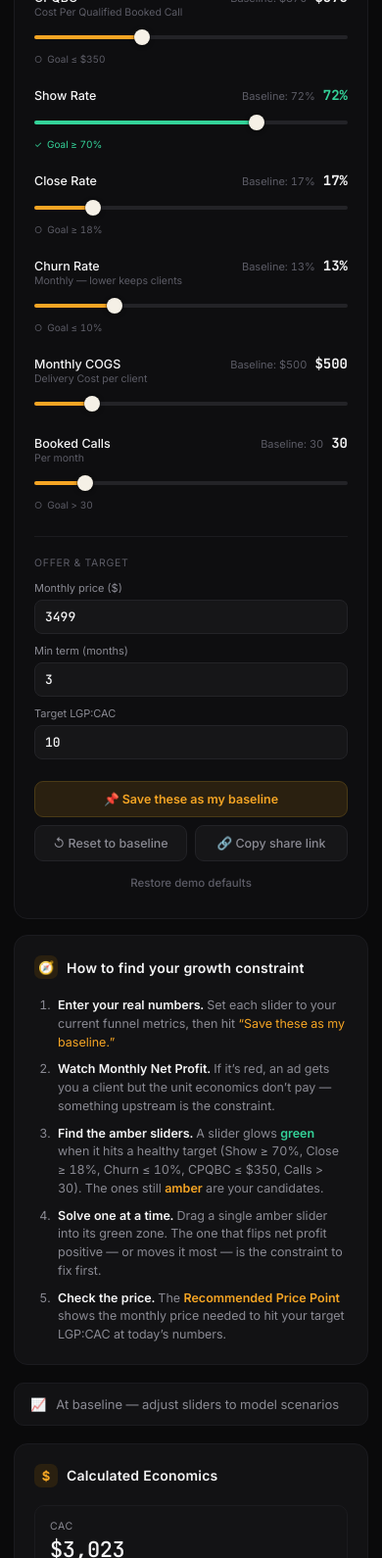
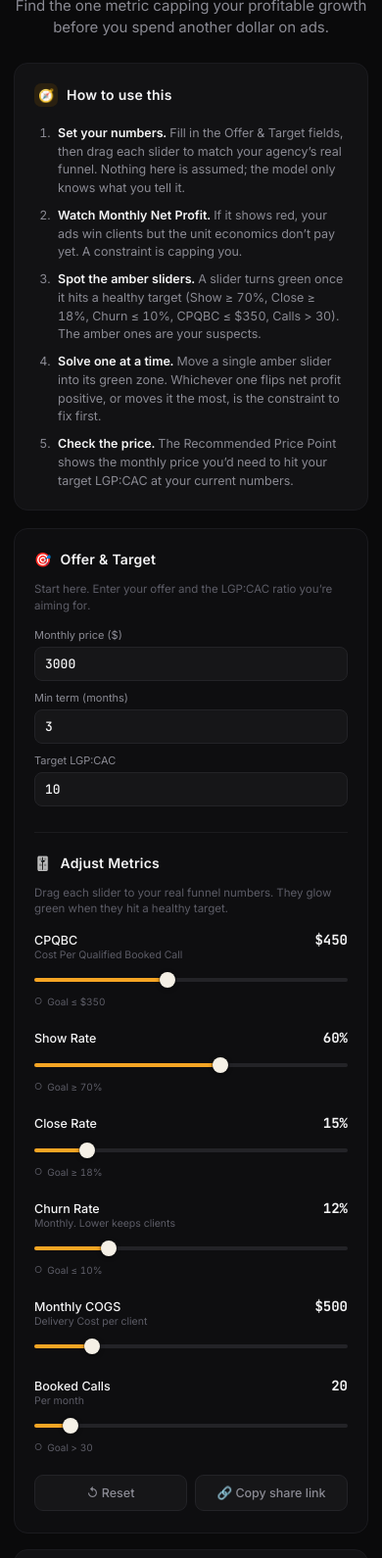
Before and after one commit to aidenfyf/ad-economics-calculator, a plain HTML site: page index.html in a window 390 px wide. Shown: the part 88-1678 px from the top of the page at 98% size. Drawn offline with Linux system fonts and the light colour scheme.

Commit message:
Restructure: drop baseline concept, add hero + lead with instructions
- Remove the fixed "baseline" framing entirely; sliders are now purely
  the visitor's own inputs (no "Baseline:" labels, no save/reset-to-baseline)
- Add hero with title "Ad Constraint Calculator" and breathing room
- Move instructions directly below the title as the first thing read;
  removed em dashes from all prose
- Reorder controls panel: "Offer & Target" first, "Adjust Metrics" below
- Cap page width at 1140px so layout never stretches edge-to-edge
- Sliders start at generic placeholders (below target = amber) to signal
  they must be set to real numbers

Co-Authored-By: Claude Opus 4.8 (1M context) <noreply@anthropic.com>

```diff
--- a/app.js
+++ b/app.js
@@ -1,74 +1,63 @@
 /* ============================================================
-   Growth Constraint Modeler — AI Agency Ad Economics
-   Live unit-economics model. Move a slider, watch every
-   downstream metric recompute. Sliders glow green when a
-   metric hits a healthy target — the amber ones are your
-   constraints. Settings persist locally and via share links.
+   Ad Constraint Calculator — AI Agency Ad Economics
+   Live unit-economics model. The visitor sets their own funnel
+   numbers; every downstream metric recomputes instantly.
+   Sliders glow green when a metric hits a healthy target, so
+   the amber ones are the constraints to solve for.
+   Settings persist locally and via share links.
    ============================================================ */
 
 // ---- Slider definitions ----
 // `good` returns true when the metric is in a healthy zone (glows green).
 // `goal` is the human-readable target shown under each slider.
+// `start` is a generic placeholder, deliberately below target so the
+// visitor sees amber until they enter their real numbers.
 const SLIDERS = [
-  { id: 'cpqbc',     label: 'CPQBC',        sub: 'Cost Per Qualified Booked Call', min: 50,  max: 1000, step: 5,  base: 370, fmt: 'usd', goal: 'Goal ≤ $350',  good: v => v <= 350 },
-  { id: 'showRate',  label: 'Show Rate',    sub: '',                               min: 0,   max: 100,  step: 1,  base: 72,  fmt: 'pct', goal: 'Goal ≥ 70%',   good: v => v >= 70  },
-  { id: 'closeRate', label: 'Close Rate',   sub: '',                               min: 0,   max: 100,  step: 1,  base: 17,  fmt: 'pct', goal: 'Goal ≥ 18%',   good: v => v >= 18  },
-  { id: 'churnRate', label: 'Churn Rate',   sub: 'Monthly — lower keeps clients',  min: 1,   max: 50,   step: 1,  base: 13,  fmt: 'pct', goal: 'Goal ≤ 10%',   good: v => v <= 10  },
-  { id: 'cogs',      label: 'Monthly COGS', sub: 'Delivery Cost per client',       min: 0,   max: 3000, step: 10, base: 500, fmt: 'usd', goal: '',             good: () => false   },
-  { id: 'calls',     label: 'Booked Calls', sub: 'Per month',                      min: 1,   max: 200,  step: 1,  base: 30,  fmt: 'num', goal: 'Goal > 30',    good: v => v > 30   },
+  { id: 'cpqbc',     label: 'CPQBC',        sub: 'Cost Per Qualified Booked Call', min: 50,  max: 1000, step: 5,  start: 450, fmt: 'usd', goal: 'Goal ≤ $350',  good: v => v <= 350 },
+  { id: 'showRate',  label: 'Show Rate',    sub: '',                               min: 0,   max: 100,  step: 1,  start: 60,  fmt: 'pct', goal: 'Goal ≥ 70%',   good: v => v >= 70  },
+  { id: 'closeRate', label: 'Close Rate',   sub: '',                               min: 0,   max: 100,  step: 1,  start: 15,  fmt: 'pct', goal: 'Goal ≥ 18%',   good: v => v >= 18  },
+  { id: 'churnRate', label: 'Churn Rate',   sub: 'Monthly. Lower keeps clients',   min: 1,   max: 50,   step: 1,  start: 12,  fmt: 'pct', goal: 'Goal ≤ 10%',   good: v => v <= 10  },
+  { id: 'cogs',      label: 'Monthly COGS', sub: 'Delivery Cost per client',       min: 0,   max: 3000, step: 10, start: 500, fmt: 'usd', goal: '',             good: () => false   },
+  { id: 'calls',     label: 'Booked Calls', sub: 'Per month',                      min: 1,   max: 200,  step: 1,  start: 20,  fmt: 'num', goal: 'Goal > 30',    good: v => v > 30   },
 ];
 
 const OFFER_KEYS = ['price', 'minTerm', 'targetRatio'];
-const OFFER_DEFAULTS = { price: 3499, minTerm: 3, targetRatio: 10 };
+const OFFER_START = { price: 3000, minTerm: 3, targetRatio: 10 };
 
-// Demo defaults (factory reset target)
-const DEMO = {
-  sliders: Object.fromEntries(SLIDERS.map(s => [s.id, s.base])),
-  offer: { ...OFFER_DEFAULTS },
+const DEFAULTS = {
+  sliders: Object.fromEntries(SLIDERS.map(s => [s.id, s.start])),
+  offer: { ...OFFER_START },
 };
 
-const STORE_KEY = 'aec_v1';
+const STORE_KEY = 'aec_v2';
 
-// ---------------- live + baseline state ----------------
-let state       = { ...DEMO.sliders };  // current slider values
-let OFFER       = { ...DEMO.offer };     // current offer values
-let baseSliders = { ...DEMO.sliders };  // personalized baseline
-let baseOffer   = { ...DEMO.offer };
+// ---------------- live state ----------------
+let state = { ...DEFAULTS.sliders };
+let OFFER = { ...DEFAULTS.offer };
 
 // ---------------- persistence ----------------
 function persist() {
-  try {
-    localStorage.setItem(STORE_KEY, JSON.stringify({ state, OFFER, baseSliders, baseOffer }));
-  } catch (e) { /* storage unavailable — fail silent */ }
+  try { localStorage.setItem(STORE_KEY, JSON.stringify({ state, OFFER })); }
+  catch (e) { /* storage unavailable — fail silent */ }
 }
-
 function loadFromStorage() {
   try {
     const raw = localStorage.getItem(STORE_KEY);
-    if (!raw) return false;
+    if (!raw) return;
     const d = JSON.parse(raw);
-    if (d.state)       state       = { ...DEMO.sliders, ...d.state };
-    if (d.OFFER)       OFFER       = { ...DEMO.offer, ...d.OFFER };
-    if (d.baseSliders) baseSliders = { ...DEMO.sliders, ...d.baseSliders };
-    if (d.baseOffer)   baseOffer   = { ...DEMO.offer, ...d.baseOffer };
-    return true;
-  } catch (e) { return false; }
+    if (d.state) state = { ...DEFAULTS.sliders, ...d.state };
+    if (d.OFFER) OFFER = { ...DEFAULTS.offer, ...d.OFFER };
+  } catch (e) { /* ignore */ }
 }
-
 // URL params override current state (for shared links)
 function loadFromUrl() {
   const p = new URLSearchParams(location.search);
   let used = false;
-  SLIDERS.forEach(s => {
-    if (p.has(s.id)) { const v = Number(p.get(s.id)); if (!isNaN(v)) { state[s.id] = clamp(s, v); used = true; } }
-  });
-  OFFER_KEYS.forEach(k => {
-    if (p.has(k)) { const v = Number(p.get(k)); if (!isNaN(v) && v > 0) { OFFER[k] = v; used = true; } }
-  });
+  SLIDERS.forEach(s => { if (p.has(s.id)) { const v = Number(p.get(s.id)); if (!isNaN(v)) { state[s.id] = clamp(s, v); used = true; } } });
+  OFFER_KEYS.forEach(k => { if (p.has(k)) { const v = Number(p.get(k)); if (!isNaN(v) && v > 0) { OFFER[k] = v; used = true; } } });
   return used;
 }
-
-function clamp(s, v) { return Math.min(s.max, Math.max(s.min, v)); }
+const clamp = (s, v) => Math.min(s.max, Math.max(s.min, v));
 
 // ---------------- formatting helpers ----------------
 const usd  = n => '$' + Math.round(n).toLocaleString('en-US');
@@ -85,37 +74,25 @@ SLIDERS.forEach(s => {
   row.innerHTML = `
     <div class="slider-top">
       <div class="slider-label">${s.label}${s.sub ? `<small>${s.sub}</small>` : ''}</div>
-      <div class="slider-readout">
-        <span class="slider-baseline" id="base-${s.id}"></span>
-        <span class="slider-value" id="val-${s.id}"></span>
-      </div>
+      <span class="slider-value" id="val-${s.id}"></span>
     </div>
     <div class="range-wrap">
       <input type="range" id="sl-${s.id}" min="${s.min}" max="${s.max}" step="${s.step}" />
-      <span class="baseline-tick" id="tick-${s.id}"></span>
     </div>
     ${s.goal ? `<div class="slider-goal" id="goal-${s.id}">${s.goal}</div>` : ''}`;
   sliderList.appendChild(row);
 
-  const input = row.querySelector(`#sl-${s.id}`);
-  input.addEventListener('input', () => {
-    state[s.id] = Number(input.value);
+  row.querySelector(`#sl-${s.id}`).addEventListener('input', e => {
+    state[s.id] = Number(e.target.value);
     paintSlider(s);
     render();
     persist();
   });
 });
 
-function positionTick(s) {
-  const tick = document.getElementById('tick-' + s.id);
-  const basePct = (baseSliders[s.id] - s.min) / (s.max - s.min);
-  tick.style.left = `calc(8px + ${basePct} * (100% - 16px))`;
-}
-
 function paintSlider(s) {
   const input = document.getElementById('sl-' + s.id);
   const valEl = document.getElementById('val-' + s.id);
-  const baseEl = document.getElementById('base-' + s.id);
   const v = state[s.id];
 
   input.value = v;
@@ -124,16 +101,13 @@ function paintSlider(s) {
   input.style.setProperty('--fill', fillPct + '%');
   input.style.setProperty('--fill-color', healthy ? 'var(--pos)' : 'var(--accent)');
 
-  baseEl.textContent = `Baseline: ${fmtSlider(s, baseSliders[s.id])}`;
   valEl.textContent = fmtSlider(s, v);
   valEl.classList.toggle('good', healthy);
-  valEl.classList.toggle('changed', !healthy && v !== baseSliders[s.id]);
 
   const goalEl = document.getElementById('goal-' + s.id);
   if (goalEl) goalEl.classList.toggle('met', healthy);
 }
-
-function paintAllSliders() { SLIDERS.forEach(s => { positionTick(s); paintSlider(s); }); }
+function paintAllSliders() { SLIDERS.forEach(paintSlider); }
 
 // ---------------- offer inputs ----------------
 const offerEls = {
@@ -151,23 +125,10 @@ function paintOffer() { OFFER_KEYS.forEach(k => (offerEls[k].value = OFFER[k]));
 
 // ---------------- buttons ----------------
 document.getElementById('resetBtn').addEventListener('click', () => {
-  state = { ...baseSliders };
-  OFFER = { ...baseOffer };
+  state = { ...DEFAULTS.sliders };
+  OFFER = { ...DEFAULTS.offer };
   syncAll(); persist();
-});
-
-document.getElementById('defaultsBtn').addEventListener('click', () => {
-  state = { ...DEMO.sliders };  OFFER = { ...DEMO.offer };
-  baseSliders = { ...DEMO.sliders };  baseOffer = { ...DEMO.offer };
-  syncAll(); persist();
-  toast('Restored demo defaults');
-});
-
-document.getElementById('saveBaselineBtn').addEventListener('click', () => {
-  baseSliders = { ...state };
-  baseOffer = { ...OFFER };
-  paintAllSliders(); render(); persist();
-  toast('Saved as your baseline — this is now your starting point');
+  toast('Reset to default values');
 });
 
 document.getElementById('shareBtn').addEventListener('click', async () => {
@@ -175,12 +136,8 @@ document.getElementById('shareBtn').addEventListener('click', async () => {
   SLIDERS.forEach(s => p.set(s.id, state[s.id]));
   OFFER_KEYS.forEach(k => p.set(k, OFFER[k]));
   const url = `${location.origin}${location.pathname}?${p.toString()}`;
-  try {
-    await navigator.clipboard.writeText(url);
-    toast('Share link copied to clipboard');
-  } catch (e) {
-    prompt('Copy this share link:', url);
-  }
+  try { await navigator.clipboard.writeText(url); toast('Share link copied to clipboard'); }
+  catch (e) { prompt('Copy this share link:', url); }
 });
 
 // ---------------- THE MODEL ----------------
@@ -193,11 +150,11 @@ function compute() {
   const calls = state.calls;
   const price = OFFER.price;
 
-  const closeProb = show * close;                       // call -> client
-  const clients   = calls * closeProb;                  // new clients / month
-  const adSpend   = calls * cpqbc;                       // total ad spend / month
+  const closeProb = show * close;
+  const clients   = calls * closeProb;
+  const adSpend   = calls * cpqbc;
   const cac       = closeProb > 0 ? cpqbc / closeProb : Infinity;
-  const retention = 1 / churn;                           // avg lifetime (months)
+  const retention = 1 / churn;
 
   const monthlyRevenue = clients * price;
   const monthlyCogs    = clients * cogs;
@@ -252,22 +209,11 @@ function render() {
   set('currentPriceLabel', `${usd(OFFER.price)}/mo (${OFFER.minTerm}-month min)`);
   const flag = document.getElementById('recFlag');
   if (r.lgpCac >= OFFER.targetRatio) {
-    flag.textContent = '— Current pricing clears your target. Room to scale spend.';
+    flag.textContent = 'Your pricing clears your target. Room to scale spend.';
     flag.classList.add('ok');
   } else {
-    flag.textContent = '— Consider raising price or improving metrics';
+    flag.textContent = 'Consider raising price or improving metrics.';
     flag.classList.remove('ok');
-  }
-
-  const changed = SLIDERS.filter(s => state[s.id] !== baseSliders[s.id]).length;
-  const bar = document.getElementById('statusBar');
-  const txt = document.getElementById('statusText');
-  if (changed === 0) {
-    bar.classList.remove('modeling');
-    txt.textContent = 'At baseline — adjust sliders to model scenarios';
-  } else {
-    bar.classList.add('modeling');
-    txt.textContent = `Modeling scenario — ${changed} metric${changed > 1 ? 's' : ''} adjusted from baseline`;
   }
 }
 
@@ -281,11 +227,11 @@ function toast(msg) {
   toastTimer = setTimeout(() => el.classList.remove('show'), 2600);
 }
 
-// ---------------- sync everything to the DOM ----------------
+// ---------------- sync ----------------
 function syncAll() { paintAllSliders(); paintOffer(); render(); }
 
 // ---------------- boot ----------------
 loadFromStorage();
-const sharedLink = loadFromUrl();   // URL wins for current scenario
+const sharedLink = loadFromUrl();
 syncAll();
 if (sharedLink) toast('Loaded a shared scenario');
--- a/index.html
+++ b/index.html
@@ -3,76 +3,81 @@
 <head>
   <meta charset="UTF-8" />
   <meta name="viewport" content="width=device-width, initial-scale=1.0" />
-  <title>Growth Constraint Modeler — AI Agency Ad Economics</title>
-  <meta name="description" content="Move the sliders to find the constraint holding back profitable growth. Live unit-economics model for AI agencies scaling with paid ads." />
+  <title>Ad Constraint Calculator</title>
+  <meta name="description" content="Find the one metric capping your profitable growth before you spend another dollar on ads. A live unit-economics model for agencies scaling with paid acquisition." />
   <link rel="preconnect" href="https://fonts.googleapis.com" />
   <link rel="preconnect" href="https://fonts.gstatic.com" crossorigin />
-  <link href="https://fonts.googleapis.com/css2?family=Inter:wght@400;500;600;700&family=JetBrains+Mono:wght@400;500;700&display=swap" rel="stylesheet" />
+  <link href="https://fonts.googleapis.com/css2?family=Inter:wght@400;500;600;700;800&family=JetBrains+Mono:wght@400;500;700&display=swap" rel="stylesheet" />
   <link rel="stylesheet" href="style.css" />
 </head>
 <body>
-  <main class="app">
-    <!-- ============ LEFT: SLIDER PANEL ============ -->
-    <aside class="panel sliders-panel">
-      <header class="panel-head">
-        <span class="panel-icon">🎚️</span>
-        <h1>Adjust Metrics</h1>
+  <div class="page">
+    <!-- ============ HERO ============ -->
+    <header class="hero">
+      <h1>Ad Constraint Calculator</h1>
+      <p class="hero-sub">Find the one metric capping your profitable growth before you spend another dollar on ads.</p>
     </header>
 
+    <!-- ============ INSTRUCTIONS (first thing a visitor reads) ============ -->
+    <section class="card howto-card">
+      <header class="card-head">
+        <span class="card-icon how">🧭</span>
+        <h2>How to use this</h2>
+      </header>
+      <ol class="howto-list">
+        <li><strong>Set your numbers.</strong> Fill in the Offer &amp; Target fields, then drag each slider to match your agency’s real funnel. Nothing here is assumed; the model only knows what you tell it.</li>
+        <li><strong>Watch Monthly Net Profit.</strong> If it shows red, your ads win clients but the unit economics don’t pay yet. A constraint is capping you.</li>
+        <li><strong>Spot the amber sliders.</strong> A slider turns green once it hits a healthy target (Show ≥ 70%, Close ≥ 18%, Churn ≤ 10%, CPQBC ≤ $350, Calls &gt; 30). The amber ones are your suspects.</li>
+        <li><strong>Solve one at a time.</strong> Move a single amber slider into its green zone. Whichever one flips net profit positive, or moves it the most, is the constraint to fix first.</li>
+        <li><strong>Check the price.</strong> The Recommended Price Point shows the monthly price you’d need to hit your target LGP:CAC at your current numbers.</li>
+      </ol>
+    </section>
+
+    <!-- ============ CALCULATOR ============ -->
+    <main class="app">
+      <!-- LEFT: controls -->
+      <aside class="panel controls-panel">
+        <!-- Offer & Target FIRST -->
+        <header class="panel-head">
+          <span class="panel-icon">🎯</span>
+          <h3>Offer &amp; Target</h3>
+        </header>
+        <p class="panel-hint">Start here. Enter your offer and the LGP:CAC ratio you’re aiming for.</p>
+        <div class="offer-grid">
+          <label class="offer-field">
+            <span>Monthly price ($)</span>
+            <input type="number" id="priceInput" min="100" step="50" />
+          </label>
+          <label class="offer-field">
+            <span>Min term (months)</span>
+            <input type="number" id="minTermInput" min="1" step="1" />
+          </label>
+          <label class="offer-field">
+            <span>Target LGP:CAC</span>
+            <input type="number" id="targetRatioInput" min="1" step="0.5" />
+          </label>
+        </div>
+
+        <!-- Adjust Metrics SECOND -->
+        <header class="panel-head section-gap">
+          <span class="panel-icon">🎚️</span>
+          <h3>Adjust Metrics</h3>
+        </header>
+        <p class="panel-hint">Drag each slider to your real funnel numbers. They glow green when they hit a healthy target.</p>
         <div class="slider-list" id="sliderList">
           <!-- sliders injected by app.js -->
         </div>
 
-      <div class="offer-block">
-        <div class="offer-head">Offer &amp; Target</div>
-        <div class="offer-grid">
-          <label class="offer-field">
-            <span>Monthly price ($)</span>
-            <input type="number" id="priceInput" min="100" step="50" value="3499" />
-          </label>
-          <label class="offer-field">
-            <span>Min term (months)</span>
-            <input type="number" id="minTermInput" min="1" step="1" value="3" />
-          </label>
-          <label class="offer-field">
-            <span>Target LGP:CAC</span>
-            <input type="number" id="targetRatioInput" min="1" step="0.5" value="10" />
-          </label>
-        </div>
-      </div>
-
         <div class="panel-actions">
-        <button class="btn btn-primary" id="saveBaselineBtn">📌 Save these as my baseline</button>
           <div class="btn-row">
-          <button class="btn" id="resetBtn">↺ Reset to baseline</button>
+            <button class="btn" id="resetBtn">↺ Reset</button>
             <button class="btn" id="shareBtn">🔗 Copy share link</button>
           </div>
-        <button class="btn btn-ghost" id="defaultsBtn">Restore demo defaults</button>
         </div>
       </aside>
 
-    <!-- ============ RIGHT: RESULTS ============ -->
+      <!-- RIGHT: results -->
       <section class="results">
-      <!-- How to use -->
-      <div class="card howto-card">
-        <header class="card-head">
-          <span class="card-icon how">🧭</span>
-          <h2>How to find your growth constraint</h2>
-        </header>
-        <ol class="howto-list">
-          <li><strong>Enter your real numbers.</strong> Set each slider to your current funnel metrics, then hit <em>“Save these as my baseline.”</em></li>
-          <li><strong>Watch Monthly Net Profit.</strong> If it’s red, an ad gets you a client but the unit economics don’t pay — something upstream is the constraint.</li>
-          <li><strong>Find the amber sliders.</strong> A slider glows <span class="ink-pos">green</span> when it hits a healthy target (Show ≥ 70%, Close ≥ 18%, Churn ≤ 10%, CPQBC ≤ $350, Calls &gt; 30). The ones still <span class="ink-acc">amber</span> are your candidates.</li>
-          <li><strong>Solve one at a time.</strong> Drag a single amber slider into its green zone. The one that flips net profit positive — or moves it most — is the constraint to fix first.</li>
-          <li><strong>Check the price.</strong> The <span class="ink-acc">Recommended Price Point</span> shows the monthly price needed to hit your target LGP:CAC at today’s numbers.</li>
-        </ol>
-      </div>
-
-      <div class="status-bar" id="statusBar">
-        <span class="status-icon">📈</span>
-        <span id="statusText">At baseline — adjust sliders to model scenarios</span>
-      </div>
-
         <!-- Calculated Economics -->
         <div class="card">
           <header class="card-head">
@@ -96,15 +101,15 @@
           <header class="card-head">
             <span class="card-icon proj">📊</span>
             <h2>Monthly Revenue Projection</h2>
-          <span class="card-tag" id="callsTag">30 booked calls/mo</span>
+            <span class="card-tag" id="callsTag">booked calls/mo</span>
           </header>
           <div class="metric-grid">
             <div class="metric"><span class="m-label">New Clients Won</span><span class="m-value" id="newClients">—</span><span class="m-sub">per month</span></div>
             <div class="metric"><span class="m-label">Total Ad Spend</span><span class="m-value" id="adSpend">—</span><span class="m-sub">per month</span></div>
             <div class="metric"><span class="m-label">Monthly Revenue</span><span class="m-value pos" id="monthlyRevenue">—</span><span class="m-sub">from new clients</span></div>
             <div class="metric"><span class="m-label">Monthly COGS</span><span class="m-value" id="monthlyCogs">—</span><span class="m-sub">delivery costs</span></div>
-          <div class="metric profit-tile" id="netProfitTile"><span class="m-label">Monthly Net Profit</span><span class="m-value" id="netProfit">—</span><span class="m-sub">revenue − COGS − ad spend</span></div>
-          <div class="metric roas-tile"><span class="m-label">Monthly ROAS</span><span class="m-value accent" id="monthlyRoas">—</span><span class="m-sub">revenue ÷ ad spend</span></div>
+            <div class="metric profit-tile" id="netProfitTile"><span class="m-label">Monthly Net Profit</span><span class="m-value" id="netProfit">—</span><span class="m-sub">revenue minus COGS minus ad spend</span></div>
+            <div class="metric roas-tile"><span class="m-label">Monthly ROAS</span><span class="m-value accent" id="monthlyRoas">—</span><span class="m-sub">revenue divided by ad spend</span></div>
           </div>
         </div>
 
@@ -114,16 +119,17 @@
             <span class="card-icon rec">📈</span>
             <h2>Recommended Price Point</h2>
           </header>
-        <p class="rec-desc">Minimum monthly price to achieve a <strong id="targetLabel">10:1</strong> LGP:CAC ratio at current slider values:</p>
-        <div class="rec-price"><span id="recPrice">$4,430</span><span class="rec-unit">/month</span></div>
-        <p class="rec-current">Current price: <strong id="currentPriceLabel">$3,499/mo (3-month min)</strong> <span class="rec-flag" id="recFlag">— Consider raising price or improving metrics</span></p>
+          <p class="rec-desc">Minimum monthly price to achieve a <strong id="targetLabel">10:1</strong> LGP:CAC ratio at your current slider values:</p>
+          <div class="rec-price"><span id="recPrice">—</span><span class="rec-unit">/month</span></div>
+          <p class="rec-current">Your price: <strong id="currentPriceLabel">—</strong> <span class="rec-flag" id="recFlag"></span></p>
         </div>
+      </section>
+    </main>
 
     <footer class="app-footer">
       <span>Move a single slider to isolate the constraint. The metric that swings net profit hardest is the one to solve for first.</span>
     </footer>
-    </section>
-  </main>
+  </div>
 
   <div class="toast" id="toast"></div>
   <script src="app.js"></script>
--- a/style.css
+++ b/style.css
@@ -41,14 +41,38 @@ body {
   min-height: 100vh;
 }
 
+/* page wrapper: caps width so the layout never stretches edge-to-edge */
+.page {
+  max-width: 1140px;
+  margin: 0 auto;
+  padding: 0 22px 28px;
+}
+
+/* ---------------- HERO ---------------- */
+.hero {
+  text-align: center;
+  padding: 56px 0 32px;
+}
+.hero h1 {
+  font-size: 34px;
+  font-weight: 800;
+  letter-spacing: -0.6px;
+  line-height: 1.1;
+}
+.hero-sub {
+  margin: 12px auto 0;
+  max-width: 560px;
+  font-size: 15px;
+  line-height: 1.5;
+  color: var(--text-dim);
+}
+
 .app {
   display: grid;
-  grid-template-columns: 380px 1fr;
-  gap: 22px;
-  max-width: 1320px;
-  margin: 0 auto;
-  padding: 22px;
+  grid-template-columns: 360px 1fr;
+  gap: 18px;
   align-items: start;
+  margin-top: 18px;
 }
 
 /* ---------------- PANELS / CARDS ---------------- */
@@ -58,9 +82,7 @@ body {
   border-radius: var(--radius);
 }
 
-.sliders-panel {
-  position: sticky;
-  top: 22px;
+.controls-panel {
   padding: 22px 20px;
   background: var(--panel);
 }
@@ -69,14 +91,26 @@ body {
   display: flex;
   align-items: center;
   gap: 9px;
-  margin-bottom: 22px;
+  margin-bottom: 14px;
 }
 .card-head { margin-bottom: 18px; }
 
-.panel-head h1, .card-head h2 {
+.panel-head h1, .panel-head h3, .card-head h2 {
   font-size: 14px;
   font-weight: 600;
   letter-spacing: 0.2px;
+}
+
+.panel-hint {
+  font-size: 11.5px;
+  line-height: 1.45;
+  color: var(--text-faint);
+  margin-bottom: 14px;
+}
+.section-gap {
+  margin-top: 26px;
+  padding-top: 22px;
+  border-top: 1px solid var(--border-soft);
 }
 
 .panel-icon, .card-icon {
@@ -431,11 +465,13 @@ input[type="range"]::-moz-range-thumb {
 /* ---------------- RESPONSIVE ---------------- */
 @media (max-width: 880px) {
   .app { grid-template-columns: 1fr; }
-  .sliders-panel { position: static; }
   .metric-grid { grid-template-columns: 1fr 1fr; }
+  .hero { padding: 40px 0 24px; }
+  .hero h1 { font-size: 28px; }
 }
 @media (max-width: 520px) {
-  .app { padding: 14px; gap: 16px; }
+  .page { padding: 0 14px 20px; }
+  .app { gap: 16px; }
   .metric-grid { grid-template-columns: 1fr; }
   .rec-price #recPrice { font-size: 32px; }
 }
```
Lines whose indentation alone changed are shown as unchanged.
